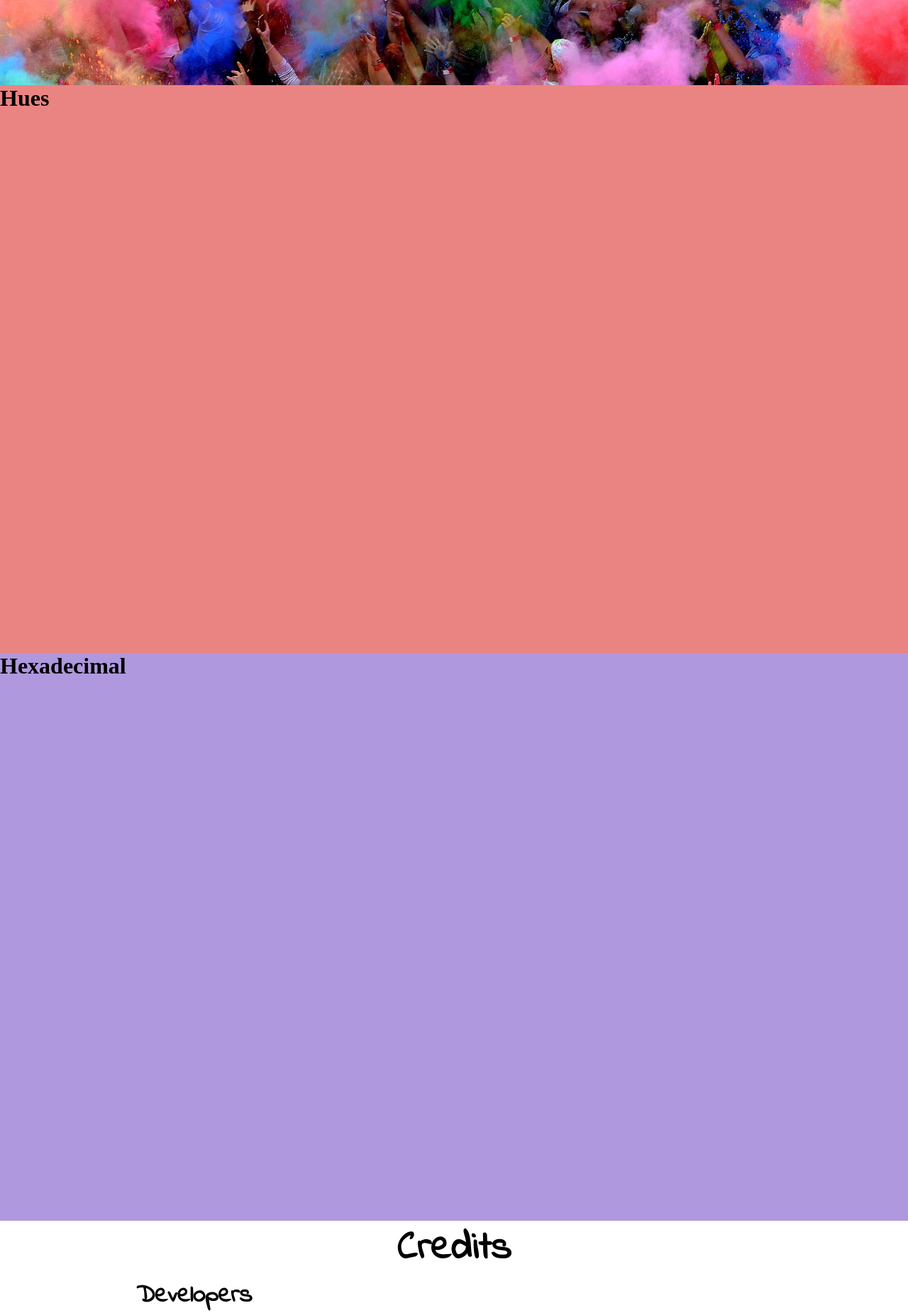
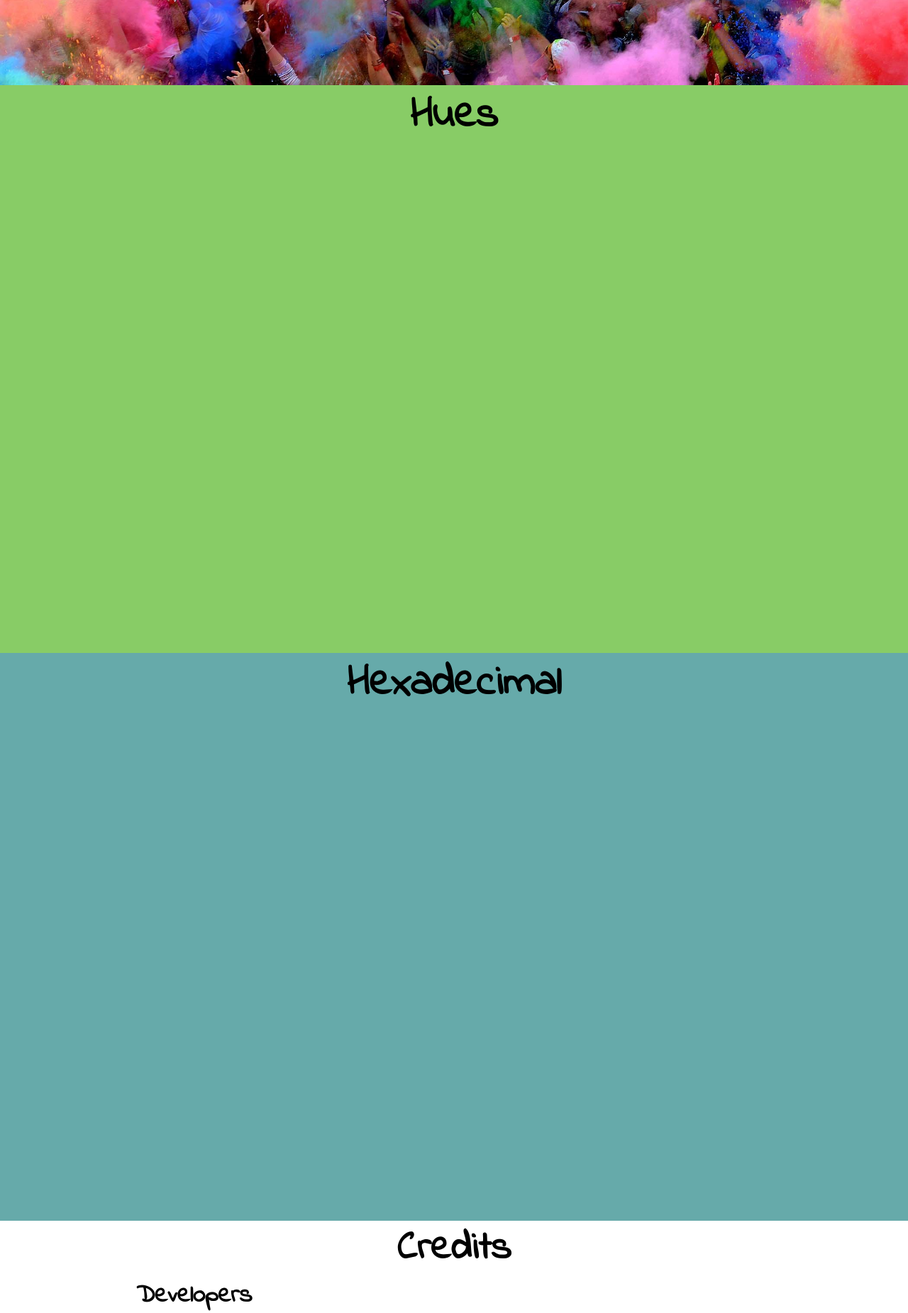
Before and after one commit to MasonPorter266/ColorHues, a plain HTML site: page index.html in a window 1280 px wide. Shown: the part 680-2530 px from the top of the page at 71% size. Drawn offline with nearby package versions, Linux system fonts and the light colour scheme.

Commit message:
Version 0.2.6.0
Updated body colors
Updated Jaeden logo
Added Github link

```diff
--- a/index.html
+++ b/index.html
@@ -23,18 +23,20 @@ $(window).load(function() {
         <h1>A World of Hues</h1>
         <h2>Color speaks louder than words</h2>
 
-            <div class="Huenav">
-
-            </div>
-
         </div>
 
         <div class="Huebody">
+            <div class="Hue1body">
             <div class="Hue1">
             <h1>Hues</h1>
+
             </div>
+            </div>
+            <div class="Hue2body">
             <div class="Hue2">
             <h1>Hexadecimal</h1>
+
+            </div>
             </div>
             <div class="Hue3">
             <h1>Credits</h1>
@@ -63,6 +65,9 @@ $(window).load(function() {
 
         <div class="Huefooter">
         <h3>© Copyright 2017. A World of Hues</h3>
+        <div class="SocialLinks">
+        <a href="https://github.com/MasonPorter266/ColorHues" target="_blank"><img src="images/github-brand-logo-3c9d78d3a4407227-512x512.png" width="80px" height="auto"></a>
+        </div>
         </div>
 
     </div>
--- a/styles.css
+++ b/styles.css
@@ -59,15 +59,40 @@ body, ul, li, h1, h2, h3, h4, h5, h6{
     background-color: white;
 }
 
+.Hue1body {
+    background-color: #88cc66;
+}
+
 .Hue1 {
     height: 100vh;
-    background-color: #ea8482;
+    background-color: #88cc66;
+    margin-left: 5%;
+    margin-right: 5%;
+}
+
+.Hue1 h1{
+    text-align: center;
+    font-size: 60px;
+    font-family: 'Indie Flower', cursive;
+}
+
+.Hue2body {
+    background-color: #66aaaa;
 }
 
 .Hue2 {
     height: 100vh;
-    background-color: #af98dd;
+    background-color: #66aaaa;
+    margin-left: 5%;
+    margin-right: 5%;
 }
+
+.Hue2 h1{
+    text-align: center;
+    font-size: 60px;
+    font-family: 'Indie Flower', cursive;
+}
+
 
 .Hue3 {
     height: auto;
@@ -103,7 +128,7 @@ body, ul, li, h1, h2, h3, h4, h5, h6{
 .Huefooter {
     height: auto;
     background-color: white;
-    padding-bottom: 35px;
+    padding-bottom: 5px;
 }
 
 .Huefooter h3 {
@@ -119,3 +144,12 @@ body, ul, li, h1, h2, h3, h4, h5, h6{
     font-family: 'Indie Flower', cursive;
     padding-top: 2px;
 }
+
+.SocialLinks {
+    height: auto;
+    text-align: center;
+}
+
+.SocialLinks a:hover {
+    background-position: 0 0;
+}
```
Also changed, not shown: images/GithubHover.png (added), images/JaedenLogo.png, images/colorwheel640.jpg (added), images/github-brand-logo-3c9d78d3a4407227-512x512.png (added).
